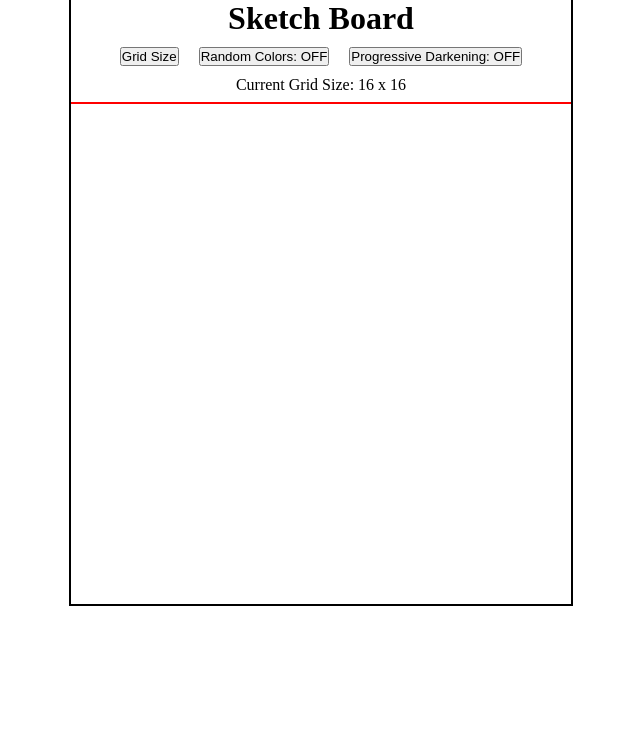
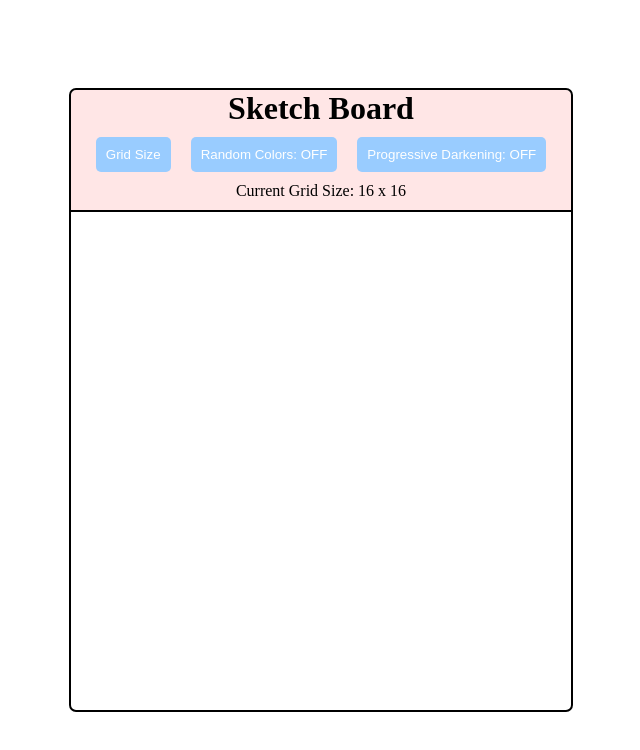
Before and after one commit to MiltonTomasino/etch-a-sketch, a plain HTML site: page index.html in a window 1280 px wide. Shown: the whole page, without its empty margins (319-959 px from the left). Drawn offline with Linux system fonts and the light colour scheme.

Commit message:
Apply Basic Styling to UI

```diff
--- a/style.css
+++ b/style.css
@@ -4,12 +4,20 @@
     box-sizing: border-box;
 }
 
+body {
+    display: flex;
+    justify-content: center;
+    align-items: center;
+    height: 100vh;
+}
+
 .container {
     outline: 2px solid black;
+    border-radius: 5px;
+    background-color: #ffe6e6;
     display: flex;
     flex-direction: column;
     text-align: center;
-    justify-self: center;
     gap: 10px;
 }
 
@@ -20,7 +28,9 @@
 }
 
 .canvas {
-    outline: 2px solid red;
+    /* outline: 2px solid red; */
+    background-color: white;
+    border-top: 2px solid black;
     display: flex;
     justify-content: flex-start;
     flex-wrap: wrap;
@@ -34,3 +44,12 @@
     height: 31.25px;
     flex: 0 0 31.25px;
 }
+
+button {
+    background-color: #99ccff;
+    padding: 10px;
+    color: white;
+
+    border-style: none;
+    border-radius: 5px;
+}
```
